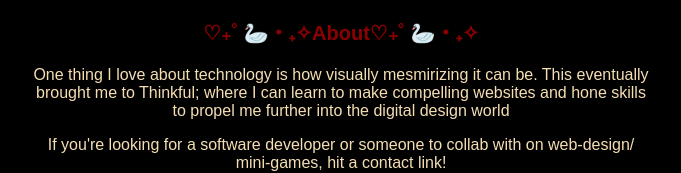
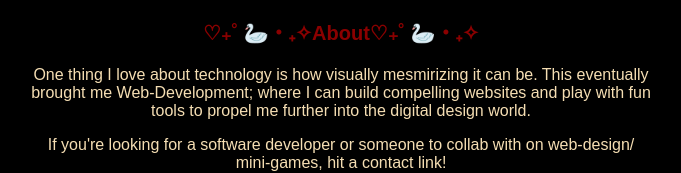
Before and after one commit to smerfiespie/Portfolio, a plain HTML site: page index.html in a window 1280 px wide. Shown: the part 1310-1483 px from the top of the page, without its empty margins (299-980 px from the left). Drawn offline with Linux system fonts and the light colour scheme.

Commit message:
Update index.html

```diff
--- a/index.html
+++ b/index.html
@@ -59,7 +59,7 @@ h1, h2, h3, p, link, ul, ol, img, a, hr -->
               <!-- About Me Section -->
  <section><h3 id="About">♡₊˚ 🦢・₊✧About♡₊˚ 🦢・₊✧</h3>
 
-  <p>One thing I love about technology is how visually mesmirizing it can be. This eventually brought me to Thinkful; where I can learn to make compelling websites and hone skills to propel me further into the digital design world </p>
+  <p>One thing I love about technology is how visually mesmirizing it can be. This eventually brought me Web-Development; where I can build compelling websites and play with fun tools to propel me further into the digital design world. </p>
   <p>If you're looking for a software developer or someone to collab with on web-design/ mini-games, hit a contact link!</p>
    </section>
 
```
